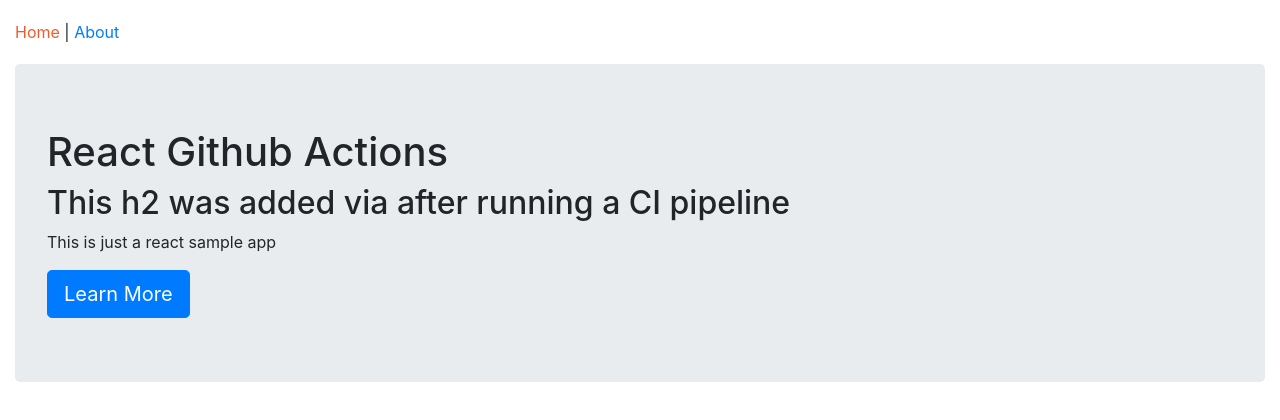
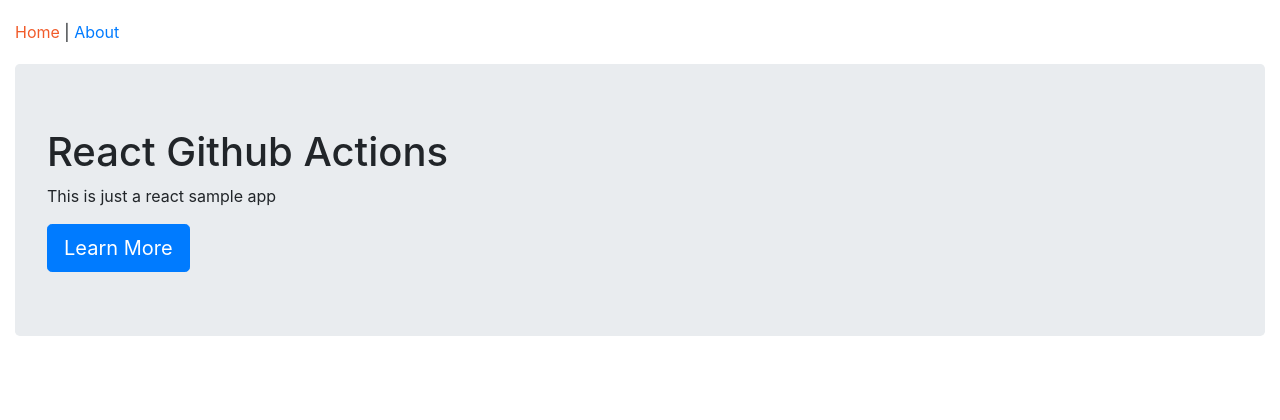
Before and after one commit to c2r79/react-github-actions, a React app: page / in a window 1280 px wide. Shown: the top 420 px of the page. Built offline with nearby package versions, Linux system fonts and the light colour scheme.

Commit message:
Revert "first run from pr to deploy on stage"

```diff
--- a/src/components/home/HomePage.js
+++ b/src/components/home/HomePage.js
@@ -5,7 +5,6 @@
   // * The jumbotron className comes w/ bootstrap which gives a large greeting
   <div className="jumbotron">
     <h1>React Github Actions</h1>
-    <h2>This h2 was added via after running a CI pipeline</h2>
     <p>This is just a react sample app</p>
     <Link to="about" className="btn btn-primary btn-lg">
       Learn More
```
